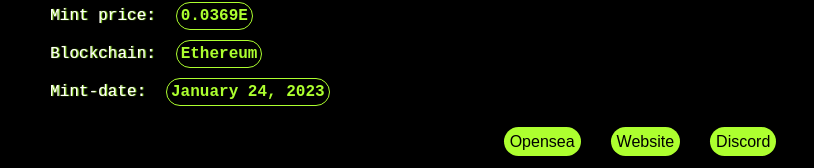
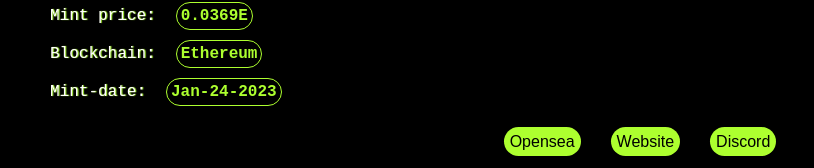
Before and after one commit to mohawwal/toooth, a React (Create React App) app: page / in a window 1280 px wide. Shown: the part 473-641 px from the top of the page, without its empty margins (0-814 px from the left). Built offline with nearby package versions, Linux system fonts and the light colour scheme.

Commit message:
changing the text

```diff
--- a/src/App.js
+++ b/src/App.js
@@ -34,7 +34,7 @@
           </div>
           <div className='tag'>
             <p>Mint-date:</p>
-            <h4>January 24, 2023</h4>
+            <h4>Jan-24-2023</h4>
           </div>
         </div>
         <div className='btn'>
```
